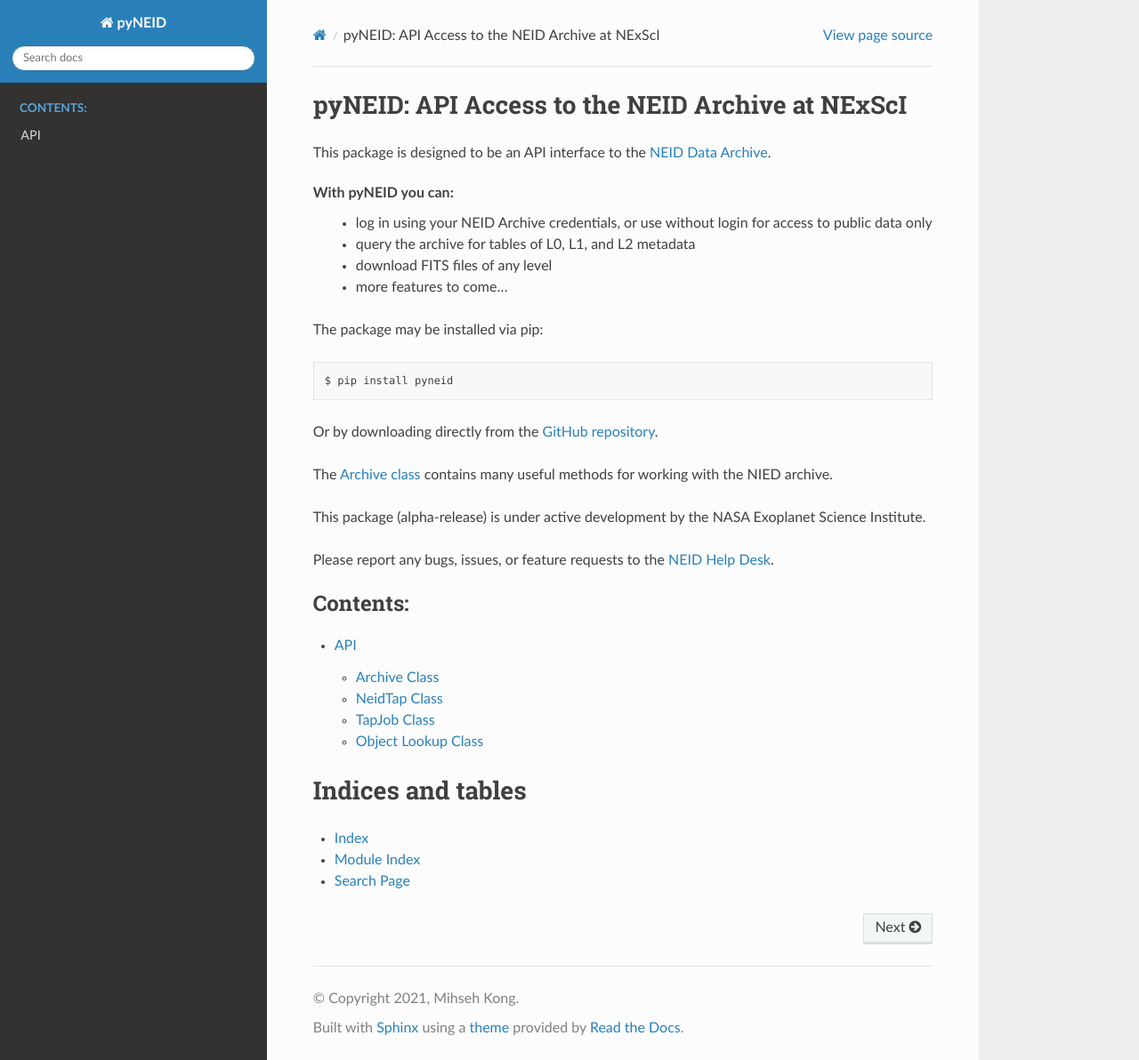
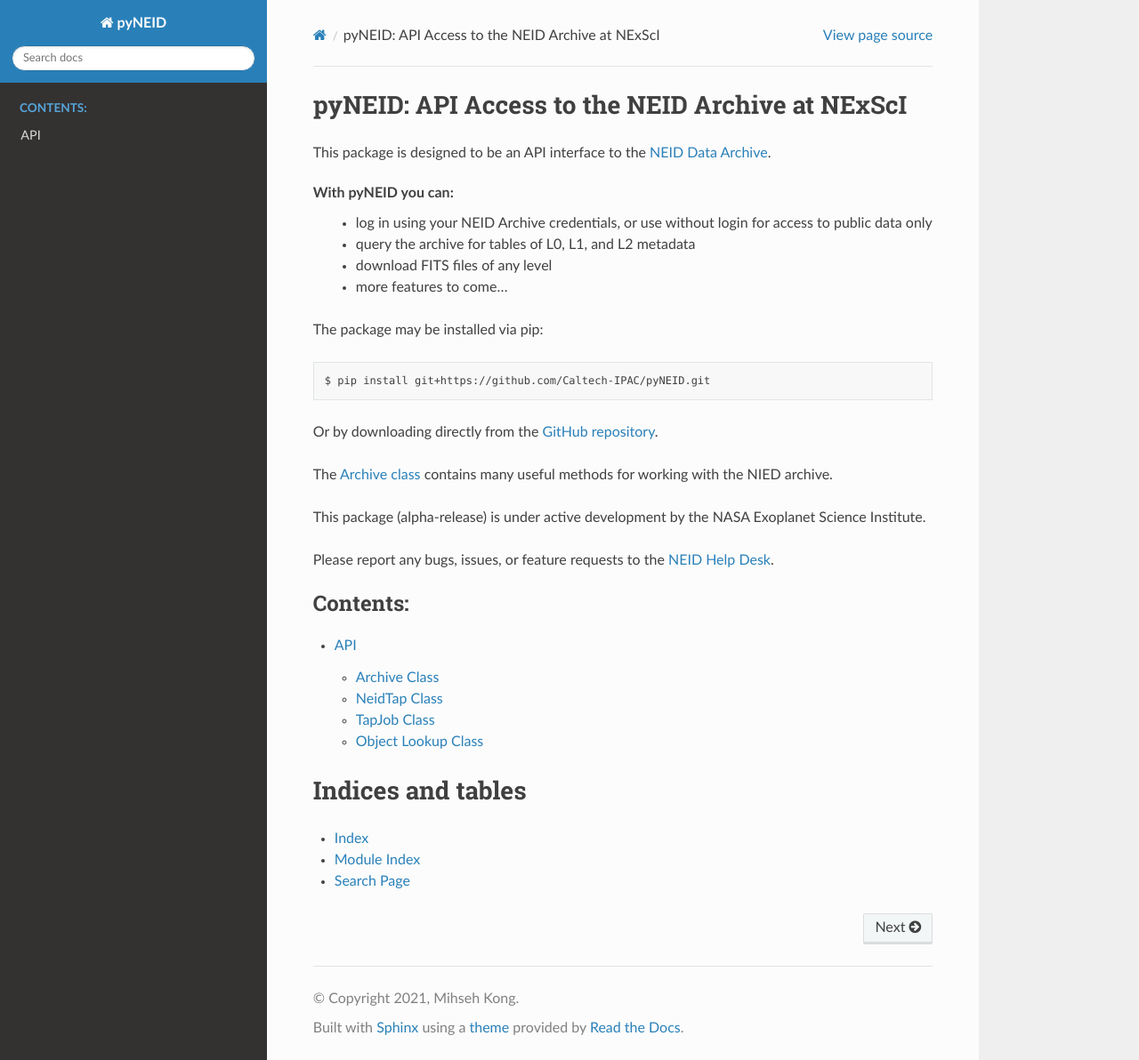
Before and after one commit to Caltech-IPAC/pyNEID, a Sphinx documentation site: the page built from docs/index.rst, in a window 1280 px wide and 1192 px high. Shown: the whole window at 89% size. Built offline with Sphinx 7.4.7 and the Read the Docs theme 2.0.0, drawn with Linux system fonts in a browser that asks for light colours.

Commit message:
update install instructions

```diff
--- a/docs/index.rst
+++ b/docs/index.rst
@@ -19,7 +19,7 @@
 
 .. code-block:: bash
 
-   $ pip install pyneid
+   $ pip install git+https://github.com/Caltech-IPAC/pyNEID.git
 
 Or by downloading directly from the `GitHub repository <https://github.com/Caltech-IPAC/pyNEID>`_.
 
```
Also changed, not shown: README.md (+1 -1 lines).
